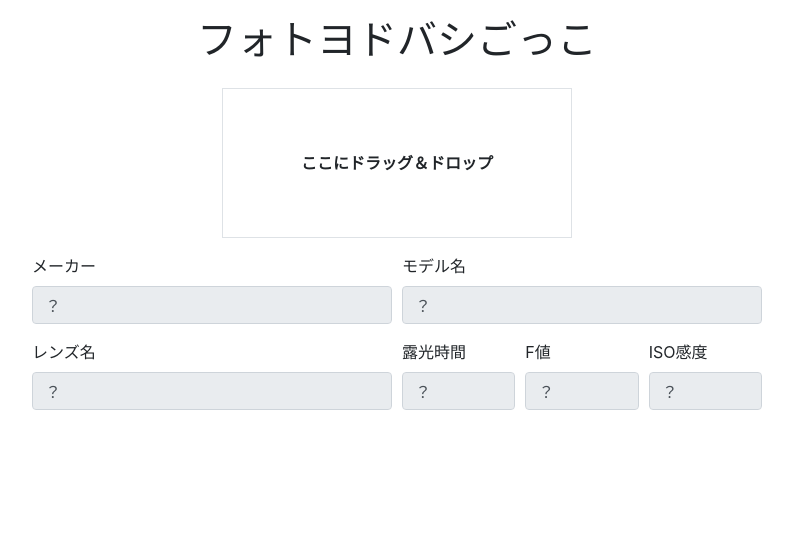
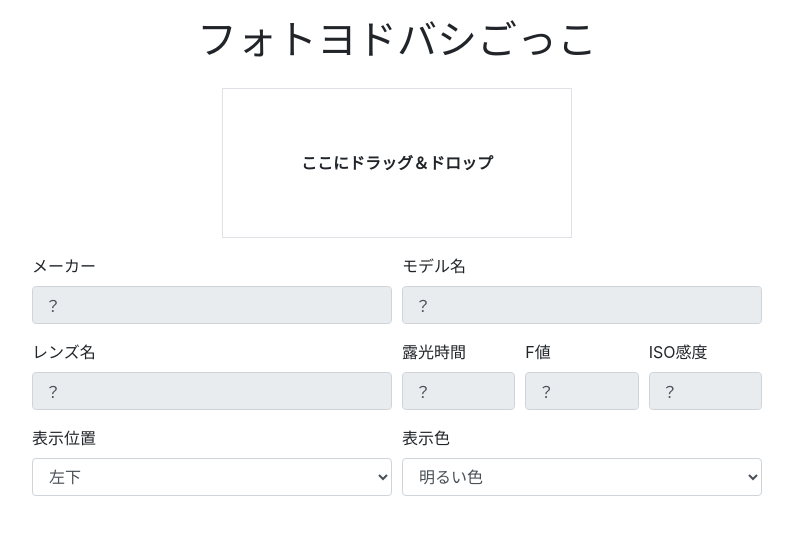
Before and after one commit to YSRKEN/metadata-printing-tool, a React (Create React App) app: page / in a window 1280 px wide. Shown: the top 534 px of the page, without its empty margins (243-1036 px from the left). Built offline with nearby package versions, Linux system fonts and the light colour scheme.

Commit message:
[add] 表示位置・表示色を選べるようにした

```diff
--- a/src/App.tsx
+++ b/src/App.tsx
@@ -1,4 +1,4 @@
-import React, { useState, useRef, useEffect } from 'react';
+import React, { useState, useRef, useEffect, FormEvent } from 'react';
 import { Container, Row, Col, Form } from 'react-bootstrap';
 import 'App.css';
 import EXIF from 'exif-js';
@@ -228,6 +228,8 @@
   const [imageUrl, setImageUrl] = useState('');
   const [imageSrc, setImageSrc] = useState('');
   const [loadingFlg, setLoadingFlg] = useState(false);
+  const [textPosition, setTextPosition] = useState('lb');
+  const [textColor, setTextColor] = useState('w');
   const canvasRef = useRef<HTMLCanvasElement>(null);
 
   useEffect(() => {
@@ -244,20 +246,38 @@
     }
     const img = new Image();
     img.src = imageUrl;
-    img.onload = function() {
+    img.onload = function () {
       // 保存用の画像データを作成する
       canvas.width = img.width;
       canvas.height = img.height;
       ctx.drawImage(img, 0, 0, img.width, img.height);
       const fontSize = img.height / 72;
-      ctx.fillStyle = `rgb(186,192,178)`;
+      if (textColor === 'w') {
+        ctx.fillStyle = `rgb(186,192,178)`;
+      } else {
+        ctx.fillStyle = `rgb(69,63,77)`;
+      }
       ctx.font = `${fontSize}px sans-serif`;
       const insertedText = `${maker} ${model}, ${lensName}, ${shutterSpeed}, F${fNumber}, ${isoRate}`;
-      ctx.fillText(insertedText, fontSize, img.height - fontSize * 2);
+      const rect = ctx.measureText(insertedText);
+      switch (textPosition) {
+        case 'lb':
+          ctx.fillText(insertedText, fontSize, img.height - fontSize);
+          break;
+        case 'rb':
+          ctx.fillText(insertedText, img.width - fontSize - rect.width, img.height - fontSize);
+          break;
+        case 'rt':
+          ctx.fillText(insertedText, img.width - fontSize - rect.width, fontSize * 2);
+          break;
+        case 'lt':
+          ctx.fillText(insertedText, fontSize, fontSize * 2);
+          break;
+      }
       setImageSrc(canvas.toDataURL());
       setLoadingFlg(false);
     };
-  }, [imageUrl, maker, model, lensName, shutterSpeed, fNumber, isoRate]);
+  }, [imageUrl, maker, model, lensName, shutterSpeed, fNumber, isoRate, textPosition, textColor]);
 
   const onDragOver = (e: React.DragEvent<HTMLDivElement>) => {
     if (loadingFlg) {
@@ -391,6 +411,26 @@
                 <Form.Control type="text" disabled value={isoRate} />
               </Form.Group>
             </Form.Row>
+            <Form.Row>
+              <Form.Group as={Col}>
+                <Form.Label>表示位置</Form.Label>
+                <Form.Control as="select" value={textPosition}
+                  onChange={(e: FormEvent<any>) => setTextPosition(e.currentTarget.value)}>
+                  <option value="lb">左下</option>
+                  <option value="rb">右下</option>
+                  <option value="rt">右上</option>
+                  <option value="lt">左上</option>
+                </Form.Control>
+              </Form.Group>
+              <Form.Group as={Col}>
+                <Form.Label>表示色</Form.Label>
+                <Form.Control as="select" value={textColor}
+                  onChange={(e: FormEvent<any>) => setTextColor(e.currentTarget.value)}>
+                  <option value="w">明るい色</option>
+                  <option value="b">暗い色</option>
+                </Form.Control>
+              </Form.Group>
+            </Form.Row>
           </Form>
         </Col>
       </Row>
```
